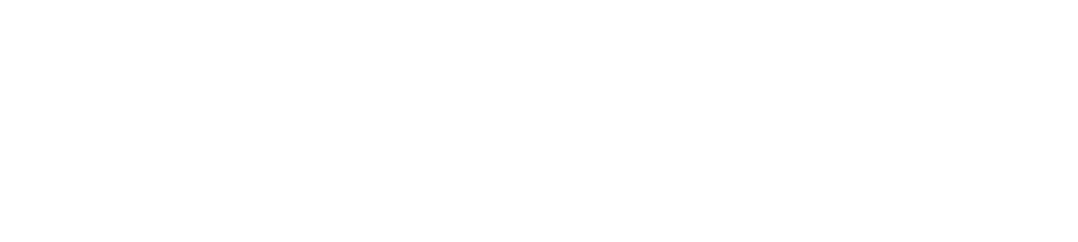
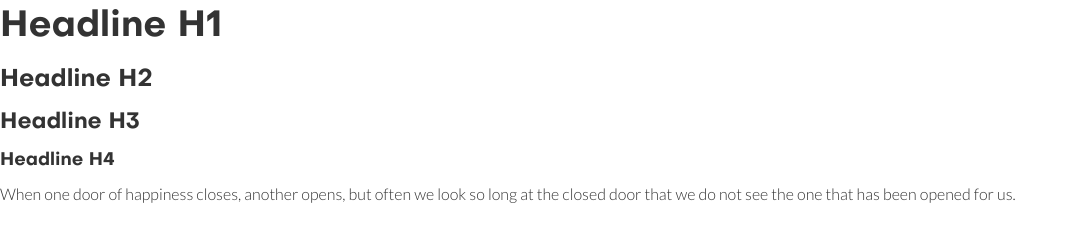
Before and after one commit to TobiasFranek/slp-base, a website built with Parcel: page src/index.html in a window 1280 px wide. Shown: the whole page, without its empty margins (0-1078 px from the left). Built offline with nearby package versions, Linux system fonts and the light colour scheme.

Commit message:
added global typography styling

```diff
--- a/src/index.html
+++ b/src/index.html
@@ -7,9 +7,14 @@
 	<title>SLP</title>
 </head>
 <body>
-	<div>
+	<section>
+		<h1 class="h1">Headline H1</h1>
+		<h2 class="h2">Headline H2</h2>
+		<h3 class="h3">Headline H3</h3>
+		<h4 class="h4">Headline H4</h4>
 
-	</div>
+		<p class="p">When one door of happiness closes, another opens, but often we look so long at the closed door that we do not see the one that has been opened for us. </p>
+	</section>
 
 
 	<script src="./js/main.js"></script>
--- a/src/scss/globals/fonts.scss
+++ b/src/scss/globals/fonts.scss
@@ -140,6 +140,19 @@
     font-style: normal;
 }
 
+
+@font-face {
+    font-family: 'Objectivity';
+    src: url('#{$font-directory}/Objectivity-BoldSlanted.eot');
+    src: url('#{$font-directory}/Objectivity-BoldSlanted.eot?#iefix') format('embedded-opentype'),
+        url('#{$font-directory}/Objectivity-BoldSlanted.woff2') format('woff2'),
+        url('#{$font-directory}/Objectivity-BoldSlanted.woff') format('woff'),
+        url('#{$font-directory}/Objectivity-BoldSlanted.ttf') format('truetype'),
+        url('#{$font-directory}/Objectivity-BoldSlanted.svg#Objectivity-BoldSlanted') format('svg');
+    font-weight: bold;
+    font-style: normal;
+}
+
 @font-face {
     font-family: 'Objectivity';
     src: url('#{$font-directory}/Objectivity-ExtraBoldSlanted.eot');
@@ -212,17 +225,6 @@
     font-style: normal;
 }
 
-@font-face {
-    font-family: 'Objectivity';
-    src: url('#{$font-directory}/Objectivity-BoldSlanted.eot');
-    src: url('#{$font-directory}/Objectivity-BoldSlanted.eot?#iefix') format('embedded-opentype'),
-        url('#{$font-directory}/Objectivity-BoldSlanted.woff2') format('woff2'),
-        url('#{$font-directory}/Objectivity-BoldSlanted.woff') format('woff'),
-        url('#{$font-directory}/Objectivity-BoldSlanted.ttf') format('truetype'),
-        url('#{$font-directory}/Objectivity-BoldSlanted.svg#Objectivity-BoldSlanted') format('svg');
-    font-weight: bold;
-    font-style: normal;
-}
 
 @font-face {
     font-family: 'Objectivity';
--- a/src/scss/globals/functions.scss
+++ b/src/scss/globals/functions.scss
@@ -3,3 +3,7 @@
 @function em($pixels, $context: 16) {
     @return #{$pixels/$context}em;
 }
+
+@function rem($pixels, $context: 16) {
+    @return #{$pixels/$context}rem;
+}
--- a/src/scss/globals/globals.scss
+++ b/src/scss/globals/globals.scss
@@ -0,0 +1,33 @@
+body {
+	font-family: $lato;
+	color: $font-color;
+}
+
+.h1 {
+	font-family: $objectivity;
+	font-weight: bold;
+	font-size: rem(36);
+}
+
+.h2 {
+	font-family: $objectivity;
+	font-weight: bold;
+	font-size: rem(24);
+}
+
+.h3 {
+	font-family: $objectivity;
+	font-weight: bold;
+	font-size: rem(22);
+}
+
+.h4 {
+	font-family: $objectivity;
+	font-weight: bold;
+	font-size: rem(18);
+}
+
+.p {
+	font-weight: 300;
+	font-size: rem(16);
+}
```
